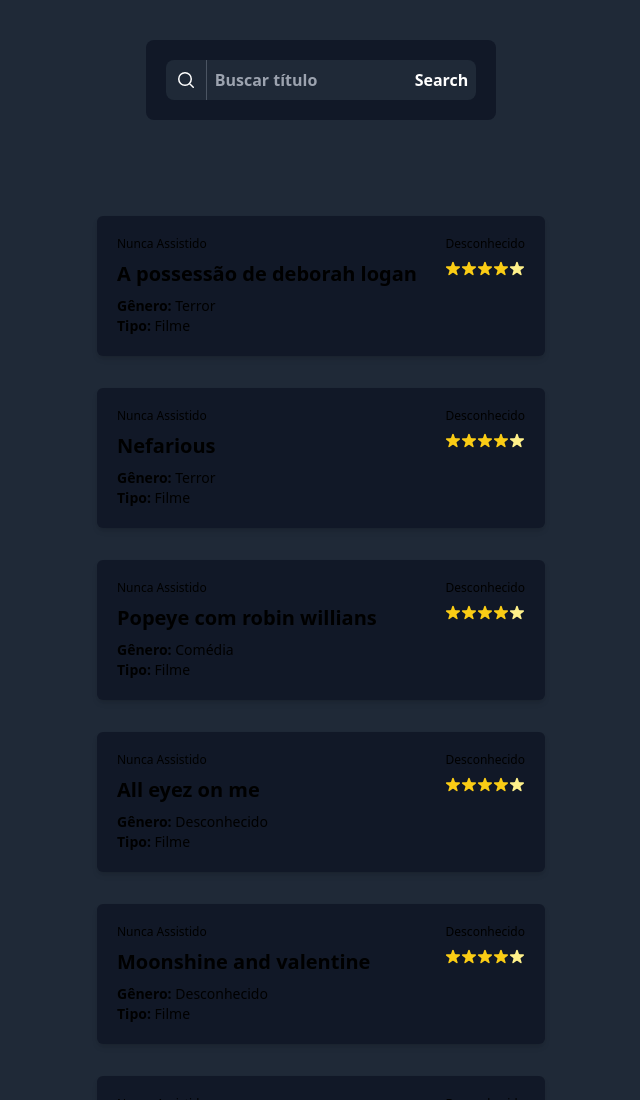
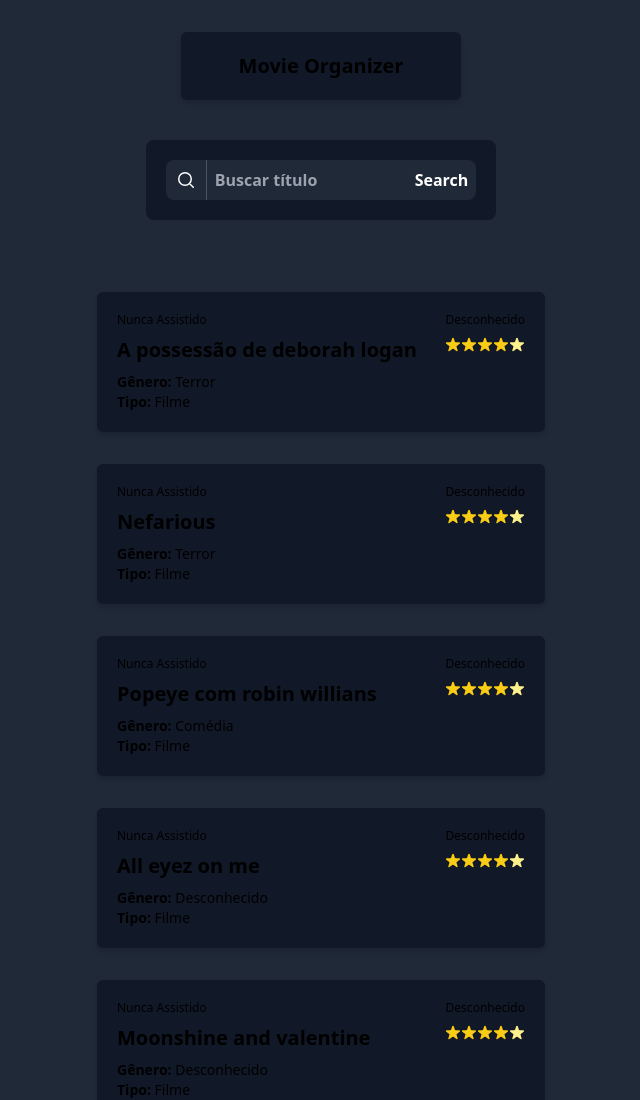
Before and after one commit to yLorde/movie-organizer, a plain HTML site: page index.html in a window 1280 px wide. Shown: the top 1100 px of the page, without its empty margins (319-959 px from the left). Drawn offline with nearby package versions, Linux system fonts and the light colour scheme.

Commit message:
new style

```diff
--- a/index.html
+++ b/index.html
@@ -4,7 +4,7 @@
 <head>
     <meta charset="UTF-8">
     <meta name="viewport" content="width=device-width, initial-scale=1.0">
-    <title>My Movies</title>
+    <title>Movie Organizer</title>
 
     <script src="scripts/script.js"></script>
     <script src="scripts/database.js"></script>
@@ -17,7 +17,9 @@
     <script src="https://cdn.tailwindcss.com"></script>
 
     <style>
-        body { background-color: #121212; }
+        body {
+            background-color: #121212;
+        }
     </style>
 </head>
 
@@ -25,6 +27,15 @@
     <header>
         <nav>
             <div>
+                <div onclick="location.reload()" class="flex text-center items-center justify-center">
+                    <div
+                        class="flex flex-col gap-2 dark:text-white w-full max-w-[280px] bg-gray-900 p-5 rounded-md mt-8 shadow-md hover:scale-105 hover:duration-150 duration-150">
+                        <div class="flex-row justify-between w-full">
+                            <h3 class="text-xl font-bold">Movie Organizer</h3>
+                        </div>
+                    </div>
+                </div>
+
                 <div class="flex items-center justify-center p-10">
                     <div class="rounded-lg bg-gray-900 p-5">
                         <div class="flex">
@@ -47,7 +58,6 @@
                     </div>
                 </div>
             </div>
-            <br />
         </nav>
     </header>
     <main>
```
